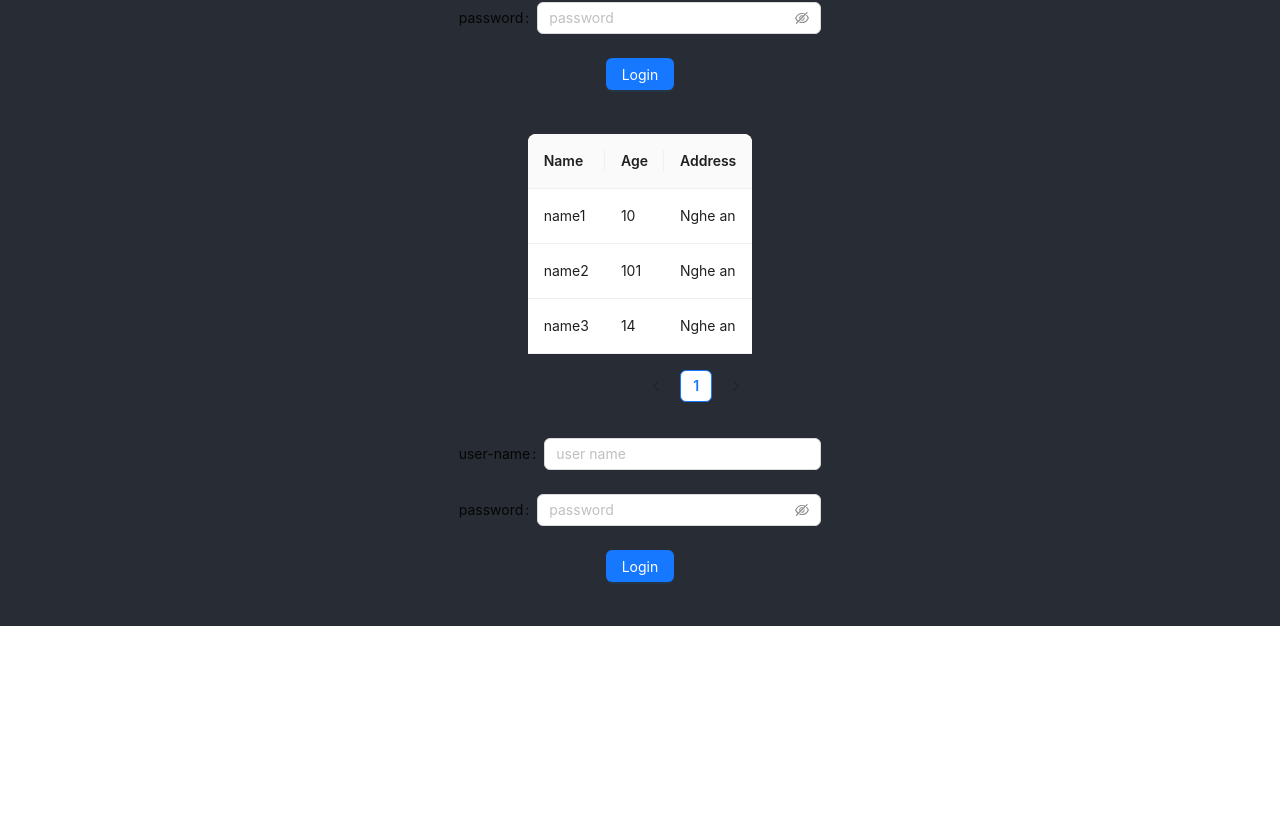
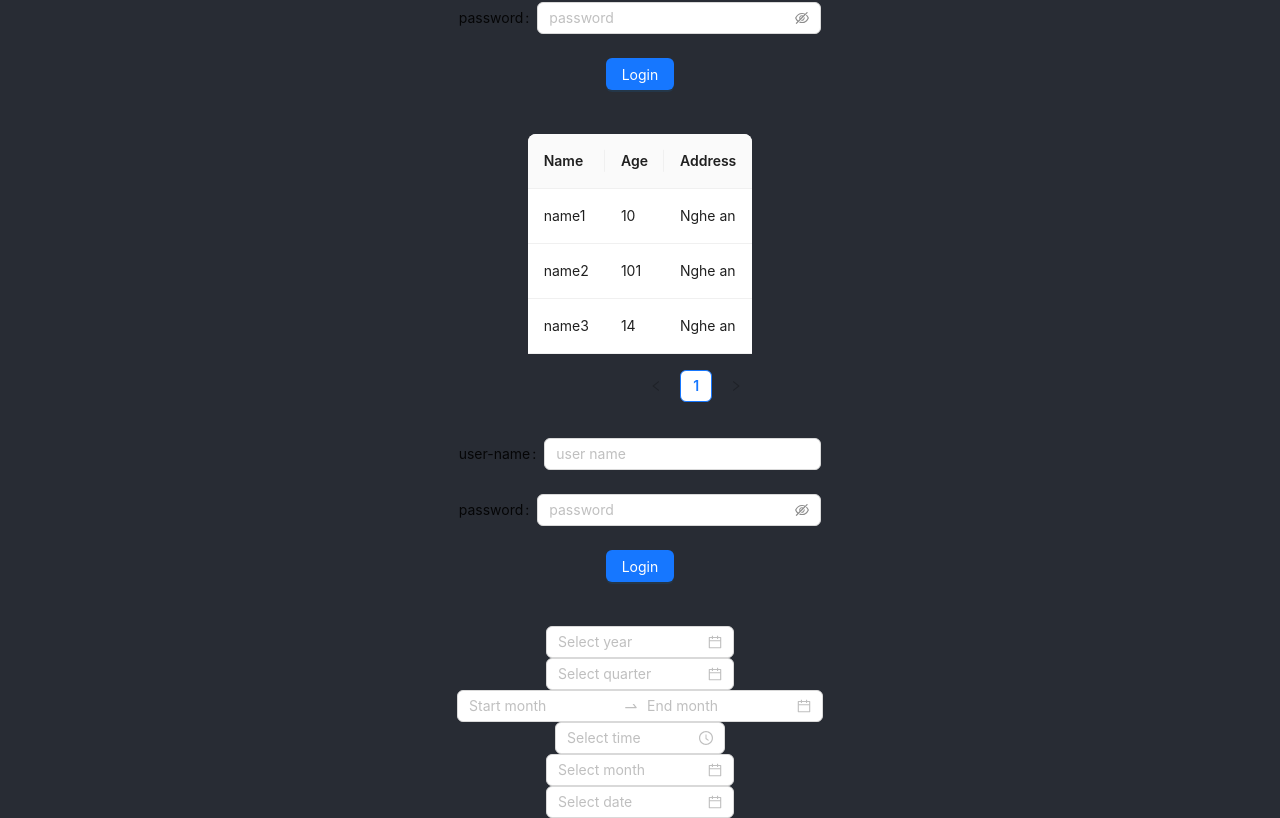
Before and after one commit to ThanhMTA/antd-design, a React (Create React App) app: page / in a window 1280 px wide. Shown: the part 325-1143 px from the top of the page. Before the commit the page ends 951 px from the top, so only its background shows below. Built offline with nearby package versions, Linux system fonts and the light colour scheme.

Commit message:
datepicker

```diff
--- a/src/App.js
+++ b/src/App.js
@@ -6,6 +6,7 @@ import Selectant from './component/select';
 import Formant from './component/form';
 import Tableant from './component/table';
 import Alertant from './component/alert';
+import DatePickerAnt from './component/DatePicker';
 function App() {
   return (
     <div className="App">
@@ -17,6 +18,7 @@ function App() {
         <Formant />
         <Tableant />
         <Alertant />
+        <DatePickerAnt />
 
       </header>
     </div>
--- /dev/null
+++ b/src/component/DatePicker/index.js
@@ -0,0 +1,21 @@
+import { DatePicker, TimePicker } from 'antd';
+const DatePickerAnt = () => {
+    return (
+        <>
+            <DatePicker
+                picker='year'
+            />
+            <DatePicker
+                picker='quarter'
+                dis
+            />
+            <DatePicker.RangePicker picker='month'/>
+            <TimePicker></TimePicker>
+             <DatePicker
+                picker='month'
+            />
+            <DatePicker picker='day'/>
+        </>
+    )
+}
+export default DatePickerAnt;
```
